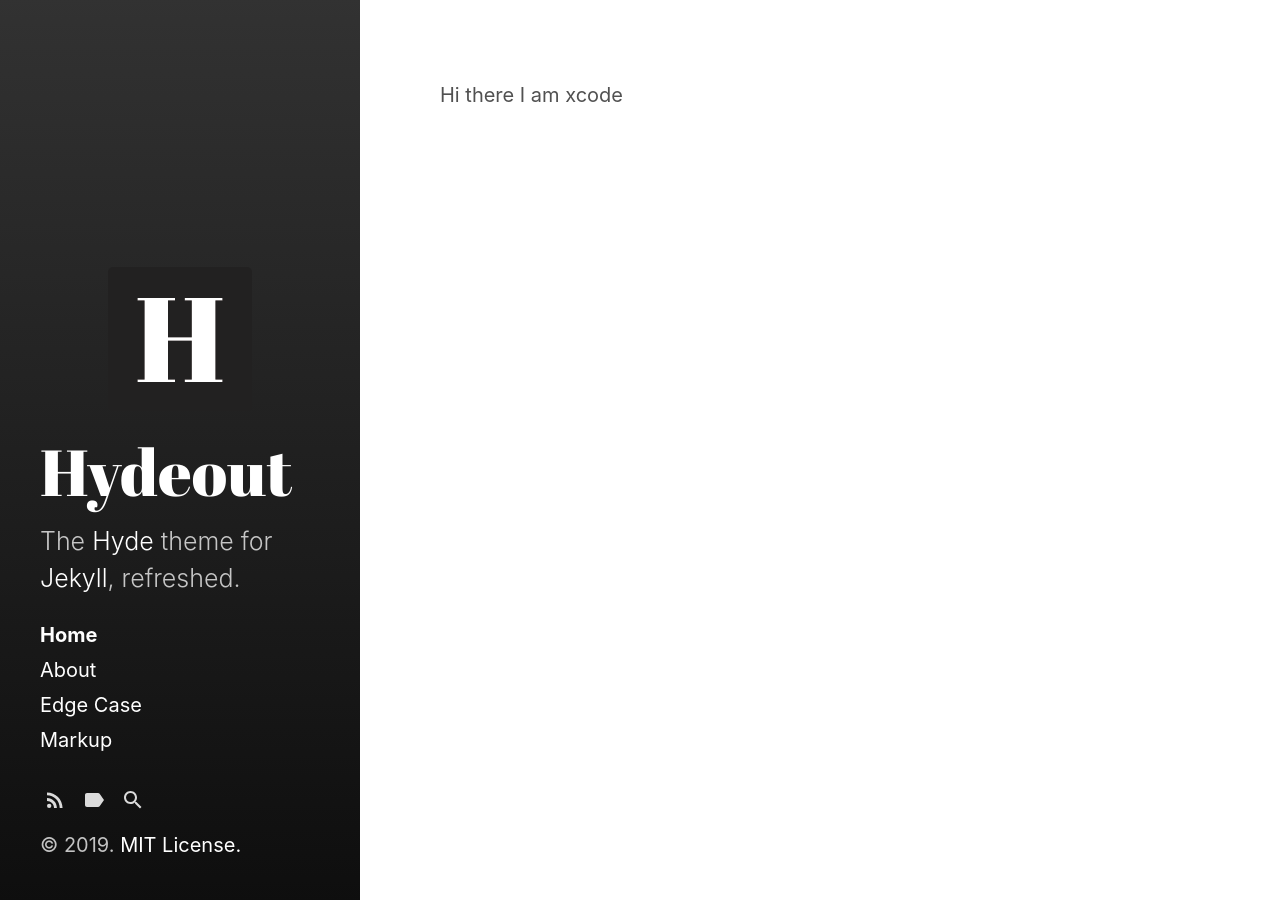
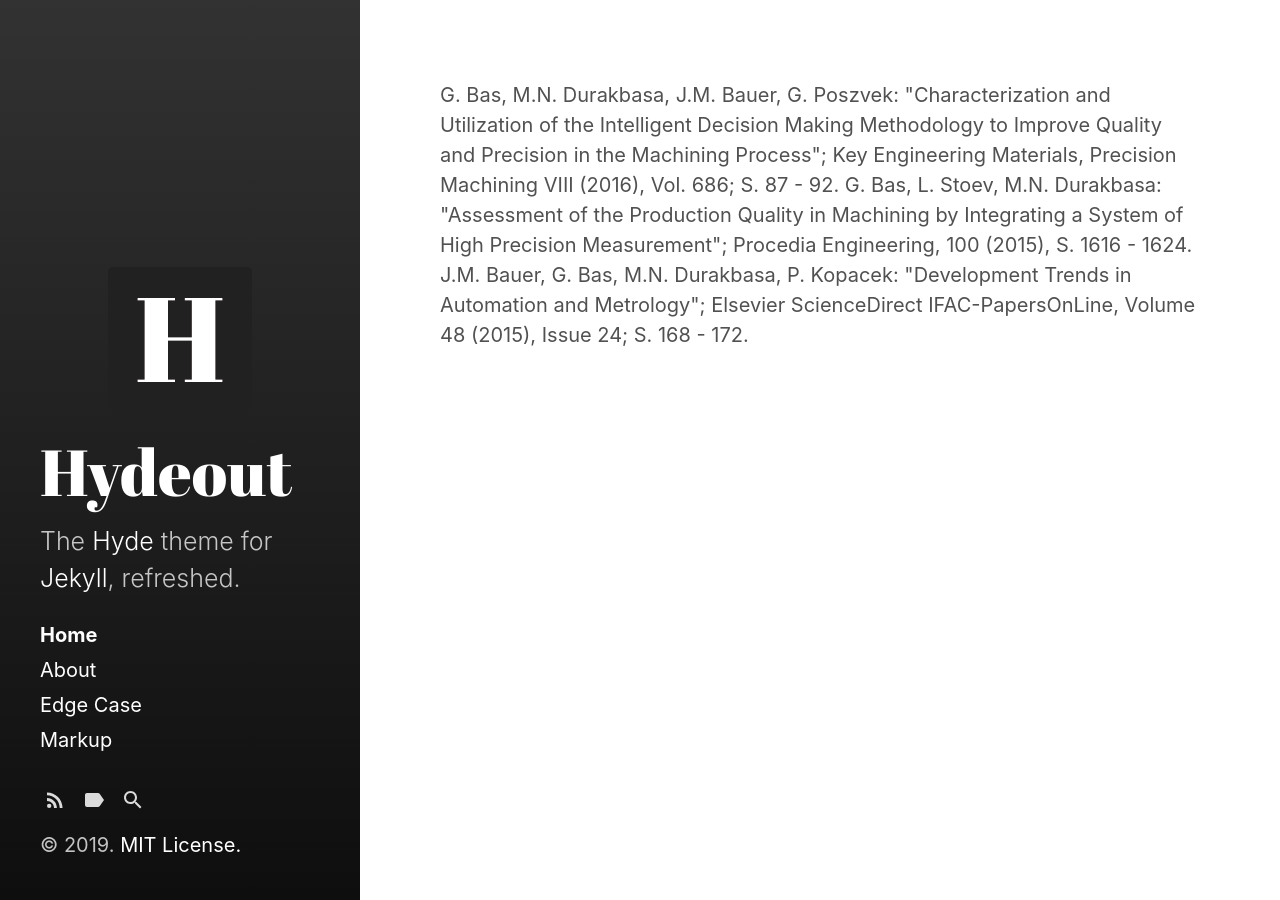
Before and after one commit to Budhaditya1/budhaditya1.github.io, a Jekyll site: the page built from index.html, in a window 1280 px wide. Built offline with Jekyll 4.4.1, drawn with Linux system fonts in a browser that asks for light colours; the list of posts is cut into pages by our own code; comment, search, counter and statistics services are not loaded.

Commit message:
Update index.html

```diff
--- a/_layouts/index.html
+++ b/_layouts/index.html
@@ -3,5 +3,17 @@ layout: default
 ---
 
 <div class="content">
- <span class="__dimensions_badge_embed__" data-doi="10.1001/jama.2016.9797" data-style="small_rectangle"></span> Hi there I am xcode
+ <span class="__dimensions_badge_embed__" data-doi="10.1001/jama.2016.9797"></span><script async src="https://badge.dimensions.ai/badge.js" charset="utf-8"></script>
+ <span class="__dimensions_badge_embed__" data-doi="10.1001/jama.2016.9797" data-style="small_rectangle"></span>
+ G. Bas, M.N. Durakbasa, J.M. Bauer, G. Poszvek:
+"Characterization and Utilization of the Intelligent Decision Making Methodology to Improve Quality and Precision in the Machining Process";
+Key Engineering Materials, Precision Machining VIII (2016), Vol. 686; S. 87 - 92.
+G. Bas, L. Stoev, M.N. Durakbasa:
+"Assessment of the Production Quality in Machining by Integrating a System of High Precision Measurement"; Procedia Engineering, 100 (2015), S. 1616 - 1624.
+J.M. Bauer, G. Bas, M.N. Durakbasa, P. Kopacek:
+"Development Trends in Automation and Metrology";
+Elsevier ScienceDirect IFAC-PapersOnLine, Volume 48 (2015), Issue 24; S. 168 - 172.
+
+
+
 </div>
```
